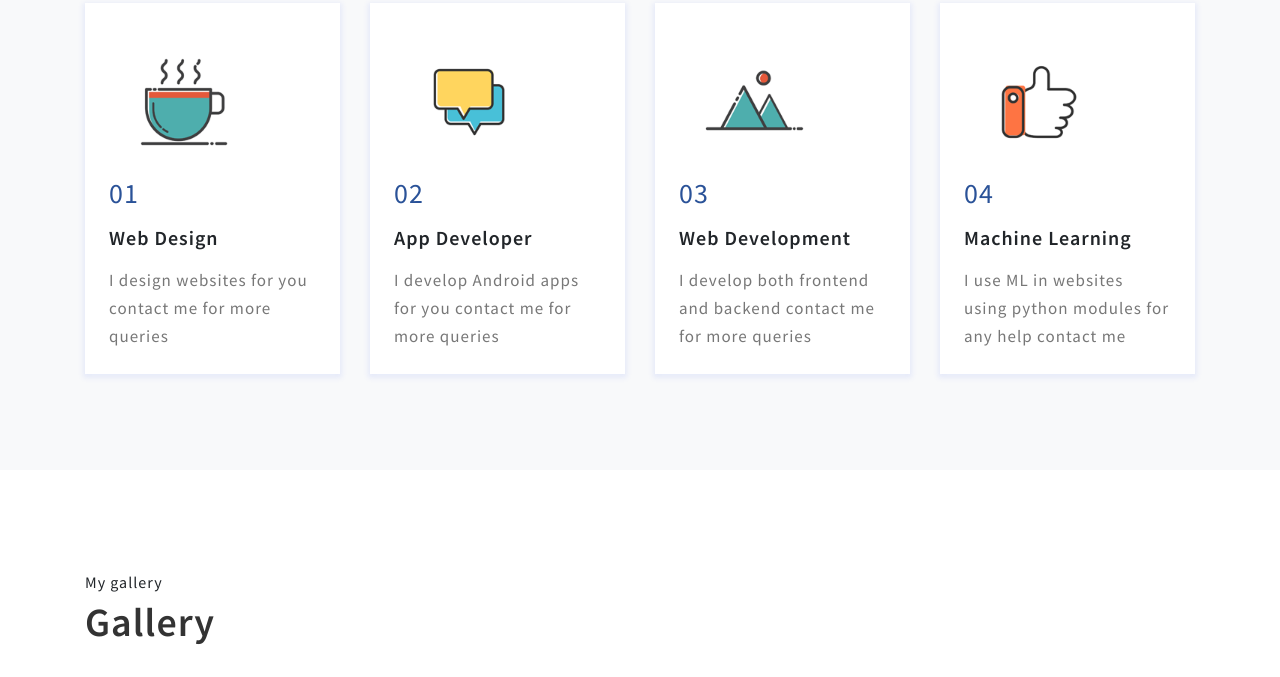
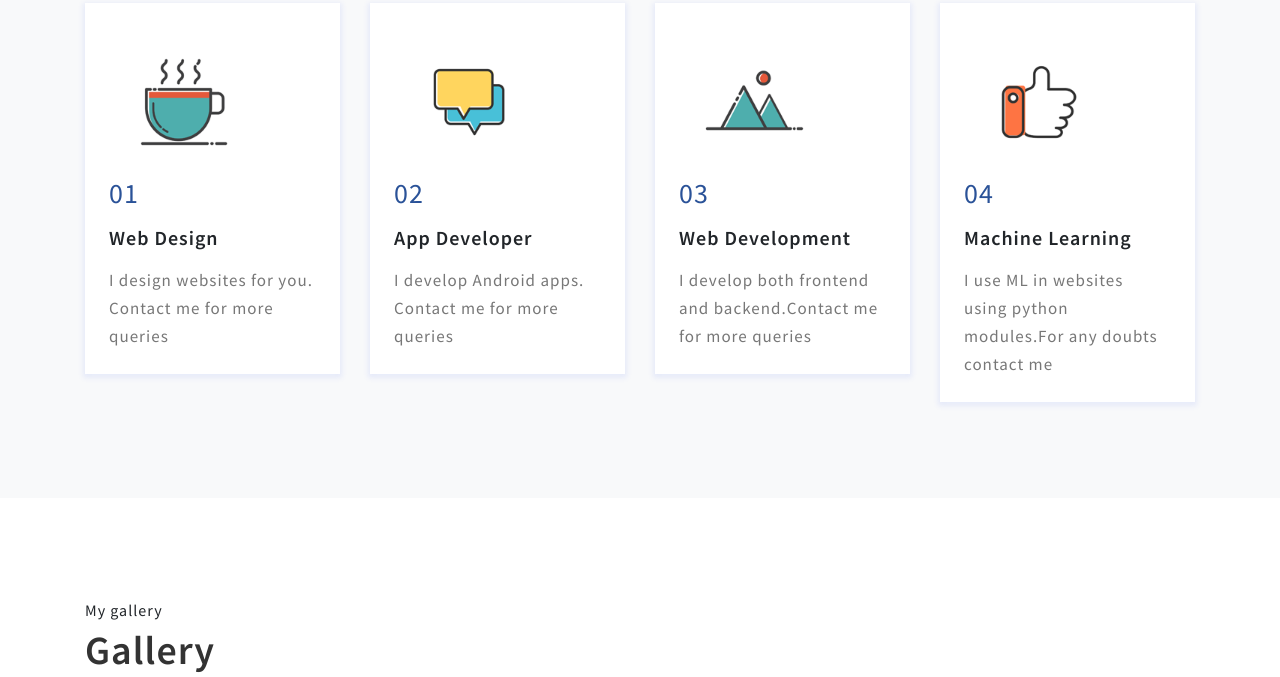
Before and after one commit to Joelthomas62384/Joel_personALWEB, a plain HTML site: page index.html in a window 1280 px wide. Shown: the part 1477-2154 px from the top of the page. Drawn offline with nearby package versions, Linux system fonts and the light colour scheme.

Commit message:
Update index.html

```diff
--- a/index.html
+++ b/index.html
@@ -168,7 +168,7 @@ Smartphone Compatible web template, free webdesigns for Nokia, Samsung, LG, Sony
 							<img src="images/s1.png" alt="" class="img-fluid" />
 							<h3>01</h3>
 							<h4 class="mt-3">Web Design</h4>
-							<p class="mt-3">I design websites for you contact me for more queries</p>
+							<p class="mt-3">I design websites for you. Contact me for more queries</p>
 						</div>
 					</div>
 				</div>
@@ -178,7 +178,7 @@ Smartphone Compatible web template, free webdesigns for Nokia, Samsung, LG, Sony
 							<img src="images/s2.png" alt="" class="img-fluid" />
 							<h3>02</h3>
 							<h4 class="mt-3">App Developer</h4>
-							<p class="mt-3">I develop Android apps for you contact me for more queries</p>
+							<p class="mt-3">I develop Android apps. Contact me for more queries</p>
 						</div>
 					</div>
 				</div>
@@ -188,7 +188,7 @@ Smartphone Compatible web template, free webdesigns for Nokia, Samsung, LG, Sony
 							<img src="images/s3.png" alt="" class="img-fluid" />
 							<h3>03</h3>
 							<h4 class="mt-3">Web Development</h4>
-							<p class="mt-3">I develop both frontend and backend contact me for more queries</p>
+							<p class="mt-3">I develop both frontend and backend.Contact me for more queries</p>
 						</div>
 					</div>
 				</div>
@@ -198,7 +198,7 @@ Smartphone Compatible web template, free webdesigns for Nokia, Samsung, LG, Sony
 							<img src="images/s4.png" alt="" class="img-fluid" />
 							<h3>04</h3>
 							<h4 class="mt-3">Machine Learning</h4>
-							<p class="mt-3">I use ML in websites using python modules for any help contact me</p>
+							<p class="mt-3">I use ML in websites using python modules.For any doubts contact me</p>
 						</div>
 					</div>
 				</div>
```
